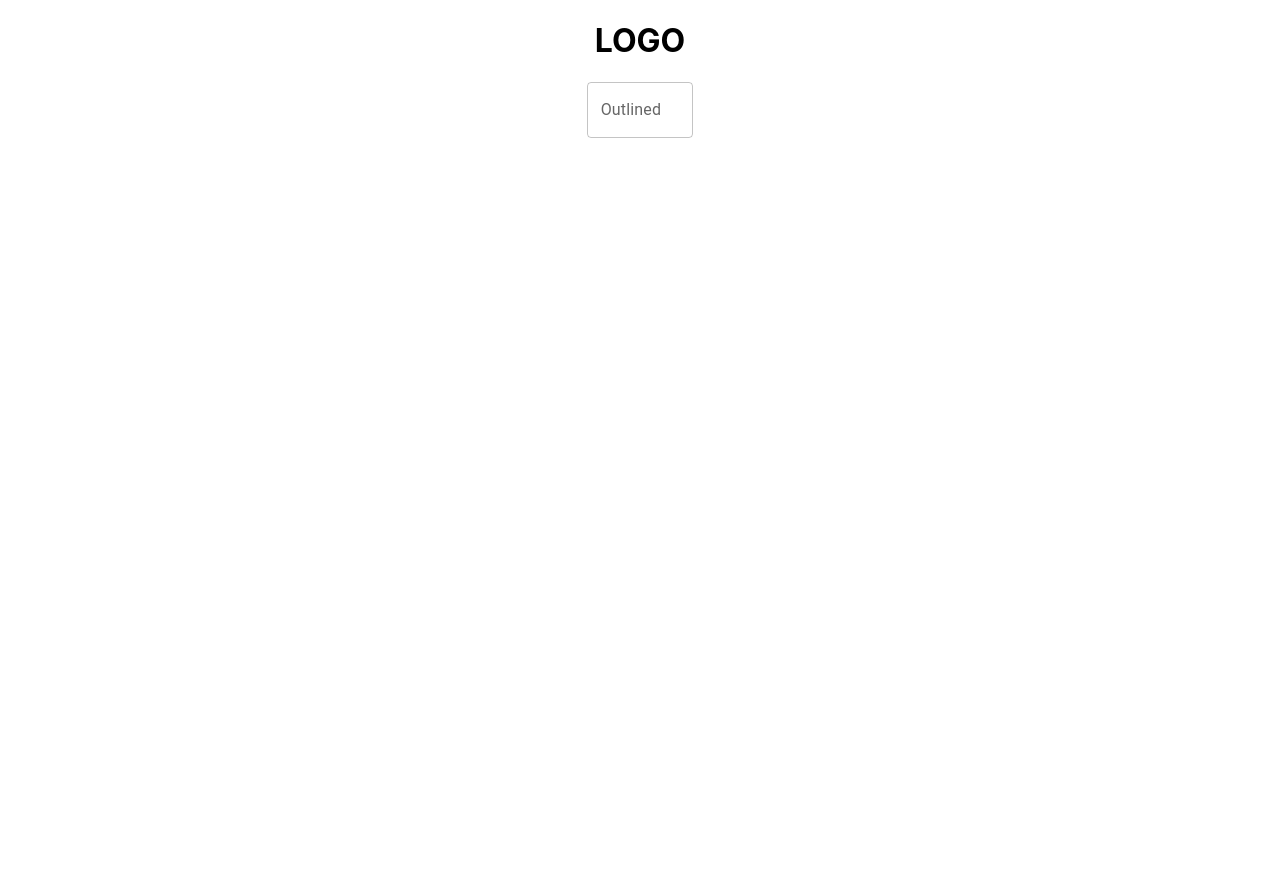
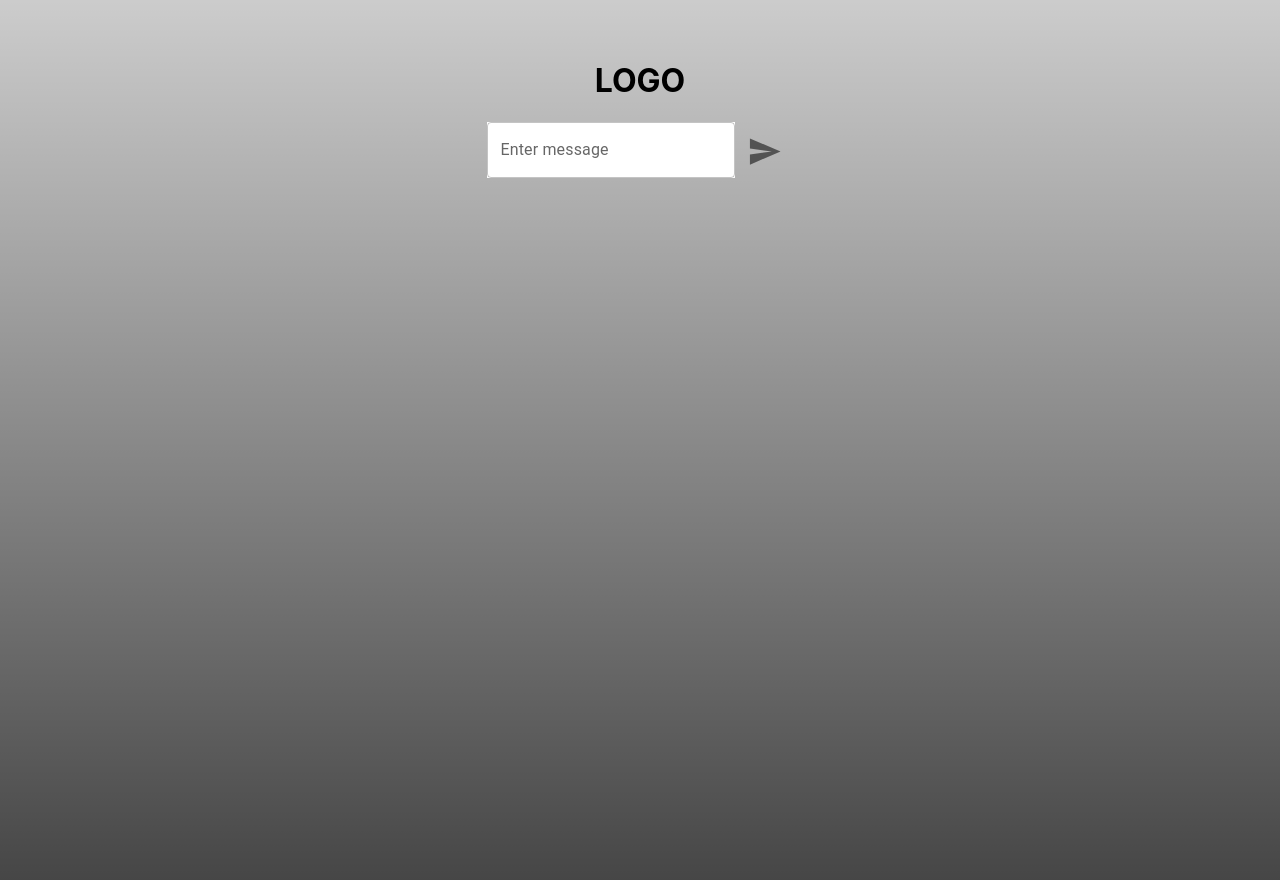
Before and after one commit to kdkulman/deaddropHerokuDeployTest, a React (Create React App) app in the folder my-app/: page / in a window 1280 px wide. Shown: the top 880 px of the page. Before the commit the page ends 800 px from the top, so only its background shows below. Built offline with nearby package versions, Linux system fonts and the light colour scheme.

Commit message:
Added bg color and send button

```diff
--- a/my-app/src/App.js
+++ b/my-app/src/App.js
@@ -1,7 +1,7 @@
 import logo from './logo.svg';
 import * as React from 'react';
 import { createMessageComponent } from './Components/createMessageComponent.js';
-import './App.css';
+import './CSS/App.css';
 import Grid from '@mui/material/Grid'; // Grid version 1
 
 //This will hold the layout for the project.
@@ -12,29 +12,26 @@ function App() {
   return (
     <div className="App">
       <main>
+        <div>
         <Grid
           container
           spacing={0}
           justifyContent="space-around"
           alignItems="center">
-
-          <Grid xs={12}>
-
-          </Grid>
-          <Grid xs={12}>
-          <h1> LOGO </h1>
-
-          </Grid>
-          <Grid xs={12}>
+          <Grid item xs={12}>
+            <h1> LOGO </h1>
           </Grid>
 
-          <Grid xs={1}>
+          <Grid item xs={12} color='white'>
             {createMessageComponent()}
           </Grid>
+
+          <Grid item xs={12}>
+          </Grid>
         </Grid>
+        </div>
       </main>
     </div>
-
   );
 }
 
--- a/my-app/src/App.css
+++ b/my-app/src/CSS/App.css
@@ -1,5 +1,6 @@
 .App {
   text-align: center;
+
 }
 
 .App-logo {
@@ -9,7 +10,7 @@
 
 .App-header {
   background-color: #282c34;
-  background-image: linear-gradient(rgb(178, 178, 236), rgb(56, 73, 79));
+  background-image: linear-gradient(rgb(205, 205, 223), rgb(56, 73, 79));
   min-height: 100vh;
   display: flex;
   flex-direction: column;
@@ -22,3 +23,10 @@
 .App-link {
   color: #61dafb;
 }
+
+main {
+  min-height: 100vh;
+  background-image: linear-gradient(to bottom, rgba(0, 0, 0, 0.2), rgba(0, 0, 0, 0.75));
+  padding: 80px;
+  padding-top: 40px;
+}
--- /dev/null
+++ b/my-app/src/CSS/Components.css
@@ -0,0 +1,3 @@
+.text {
+    background-color: aliceblue;
+}
--- a/my-app/src/index.css
+++ b/my-app/src/CSS/index.css
@@ -11,3 +11,10 @@ code {
   font-family: source-code-pro, Menlo, Monaco, Consolas, 'Courier New',
     monospace;
 }
+
+main {
+  min-height: 100vh;
+  background-image: linear-gradient(to bottom, rgba(0, 0, 0, 0.2), rgba(0, 0, 0, 0.75));
+  padding: 80px;
+  padding-top: 40px;
+}
--- a/my-app/src/Components/createMessageComponent.js
+++ b/my-app/src/Components/createMessageComponent.js
@@ -1,13 +1,23 @@
 import * as React from 'react';
-import TextareaAutosize from '@mui/material/Button';
+import IconButton from '@mui/material/IconButton';
+import SendIcon from '@mui/icons-material/Send';
 import { TextField } from '@mui/material';
 
 export function createMessageComponent() {
     return (
         <div>
-            <TextField id="outlined-basic" label="Outlined" aria-label='empty textarea'
-             variant="outlined" />
+        <TextField  id="outlined-basic"
+                    label="Enter message"
+                    aria-label='empty textarea'
+                    variant="outlined"
+                    style={{ backgroundColor: 'white' }}
+                    // I couldn't figure out how to make the bg white
+                    // in the CSS file -Kevin
+        />
 
+        <IconButton aria-label="send" size="large">
+            <SendIcon fontSize="large" />
+        </IconButton>
         </div>
     )
 }
--- a/my-app/src/index.js
+++ b/my-app/src/index.js
@@ -1,6 +1,6 @@
 import React from 'react';
 import ReactDOM from 'react-dom/client';
-import './index.css';
+import './CSS/index.css';
 import App from './App';
 import reportWebVitals from './reportWebVitals';
 
```
